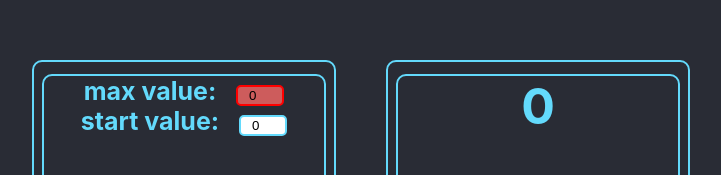
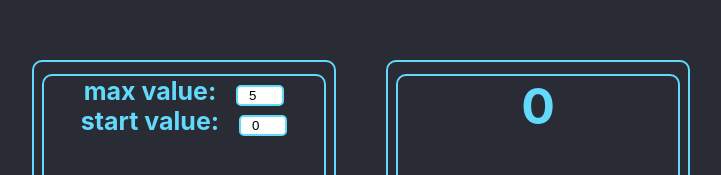
Before and after one commit to braivs/iti_counter, a React (Create React App) app: page / in a window 1280 px wide. Shown: the part 213-388 px from the top of the page, without its empty margins (254-975 px from the left). Built offline with nearby package versions, Linux system fonts and the light colour scheme.

Commit message:
counter 2 - progress 8: working max and set without messages and check

```diff
--- a/src/App.tsx
+++ b/src/App.tsx
@@ -5,18 +5,26 @@ import {Settings} from './components/Settings';
 
 function App() {
   //вынес стейт из компонент и передаю его в пропсы
-  let [startValue, setStartValue] = useState<number>(0)
-  let [maxValue, setMaxValue] = useState<number>(0)
+  let startValueStr = localStorage.getItem('startValue')
+  let [startValue, setStartValue] = useState<number>(startValueStr ? JSON.parse(startValueStr) : 0)
+  let maxValueStr = localStorage.getItem('maxValue')
+  let [maxValue, setMaxValue] = useState<number>(maxValueStr ? JSON.parse(maxValueStr) : 5)
+
+  let [value, setValue] = useState<number>(startValue)
 
   return (
     <div className="App">
-      <Settings
-        startValue={startValue}
-        setStartValue={setStartValue}
-        maxValue={maxValue}
-        setMaxValue={setMaxValue}
+      <Settings startValue={startValue}
+                setStartValue={setStartValue}
+                maxValue={maxValue}
+                setMaxValue={setMaxValue}
+                setValue={setValue}
       />
-      <Counter />
+      <Counter startValue={startValue}
+               maxValue={maxValue}
+               value={value}
+               setValue={setValue}
+      />
     </div>
   );
 }
--- a/src/components/Counter.tsx
+++ b/src/components/Counter.tsx
@@ -2,15 +2,20 @@ import React, {useEffect, useState} from 'react';
 import s from './Universe.module.css'
 import {CustomButton} from './CustomButton';
 
-export function Counter () {
-  // получаю стартовое и максимальные значения из localStorage
-  // стейты возможно избыточны, надо вынести в app, но пока так
-  let startValueStr = localStorage.getItem('startValue')
-  let [startValue, setStartValue] = useState<number>(startValueStr ? JSON.parse(startValueStr) : 0)
-  let maxValueStr = localStorage.getItem('maxValue')
-  let [maxValue, setMaxValue] = useState<number>(maxValueStr ? JSON.parse(maxValueStr) : 5)
+type CounterType = {
+  startValue: number
+  maxValue: number
+  value: number
+  setValue: (value: number) => void
+}
 
-  let [value, setValue] = useState<number>(startValue)
+export function Counter (props: CounterType) {
+  let startValue = props.startValue
+  let maxValue = props.maxValue
+
+  let value = props.value
+  const setValue = props.setValue
+
   let [disabledInc, setDisabledInc] = useState<boolean>(false)
   let [disabledReset, setDisabledReset] = useState<boolean>(false)
 
@@ -20,11 +25,6 @@ export function Counter () {
     value === startValue ? setDisabledReset(true) : setDisabledReset(false)
     },
     [value, maxValue, startValue])
-
-  //перерисовка если изменились стартовое и максимальное значение
-  // ! не получается отслеживать изменения localStorage
-  /*useEffect(() => {},
-    window.localStorage.getItem("count"))*/
 
   function upCounter() {
     let NewValue = ++value;
--- a/src/components/Settings.tsx
+++ b/src/components/Settings.tsx
@@ -8,6 +8,7 @@ type SettingsType = {
   setStartValue: (startValue: number) => void
   maxValue: number;
   setMaxValue: (maxValue: number) => void
+  setValue: (value: number) => void
 }
 
 export function Settings(props: SettingsType) {
@@ -15,22 +16,6 @@ export function Settings(props: SettingsType) {
   const setStartValue = props.setStartValue
   let maxValue = props.maxValue
   const setMaxValue = props.setMaxValue
-
-  //counter settings on start
-  useEffect(() => {
-    let maxValueAsString = localStorage.getItem('maxValue')
-    if (maxValueAsString) {
-      let newMaxValue = JSON.parse(maxValueAsString)
-      setMaxValue(newMaxValue)
-    }
-  }, [])
-  useEffect(() => {
-    let startValueAsString = localStorage.getItem('startValue')
-    if (startValueAsString) {
-      let newStartValue = JSON.parse(startValueAsString)
-      setStartValue(newStartValue)
-    }
-  }, [])
 
   // handlers for settings
   const onChangeMaxHandler = (e: ChangeEvent<HTMLInputElement> ) => {
@@ -40,10 +25,13 @@ export function Settings(props: SettingsType) {
     setStartValue(JSON.parse(e.currentTarget.value))
   }
 
-  // write to localStorage on set click
+  // write to localStorage on set click & app states
   const setHandler = () => {
+    props.setStartValue(startValue)
+    props.setValue(startValue)
+    localStorage.setItem('startValue', JSON.stringify(startValue))
+    props.setMaxValue(maxValue)
     localStorage.setItem('maxValue', JSON.stringify(maxValue))
-    localStorage.setItem('startValue', JSON.stringify(startValue))
   }
 
   let maxError;
```
